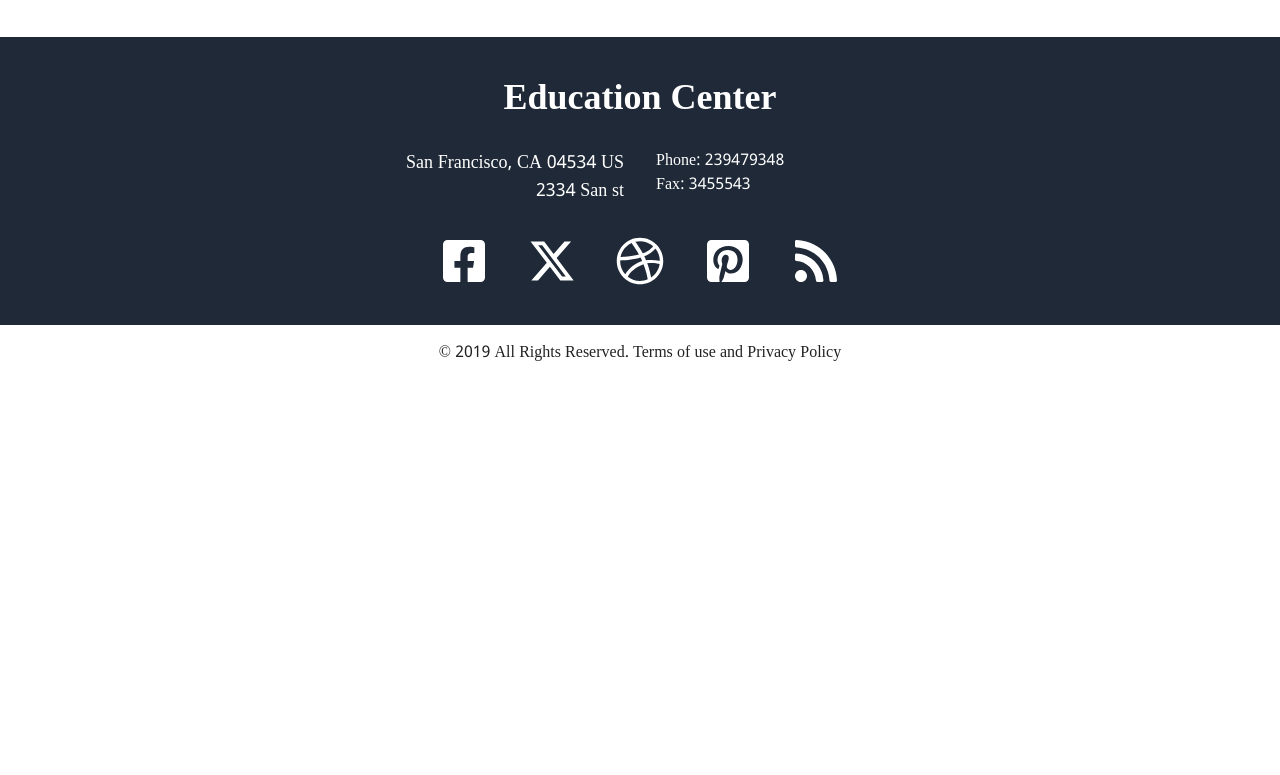
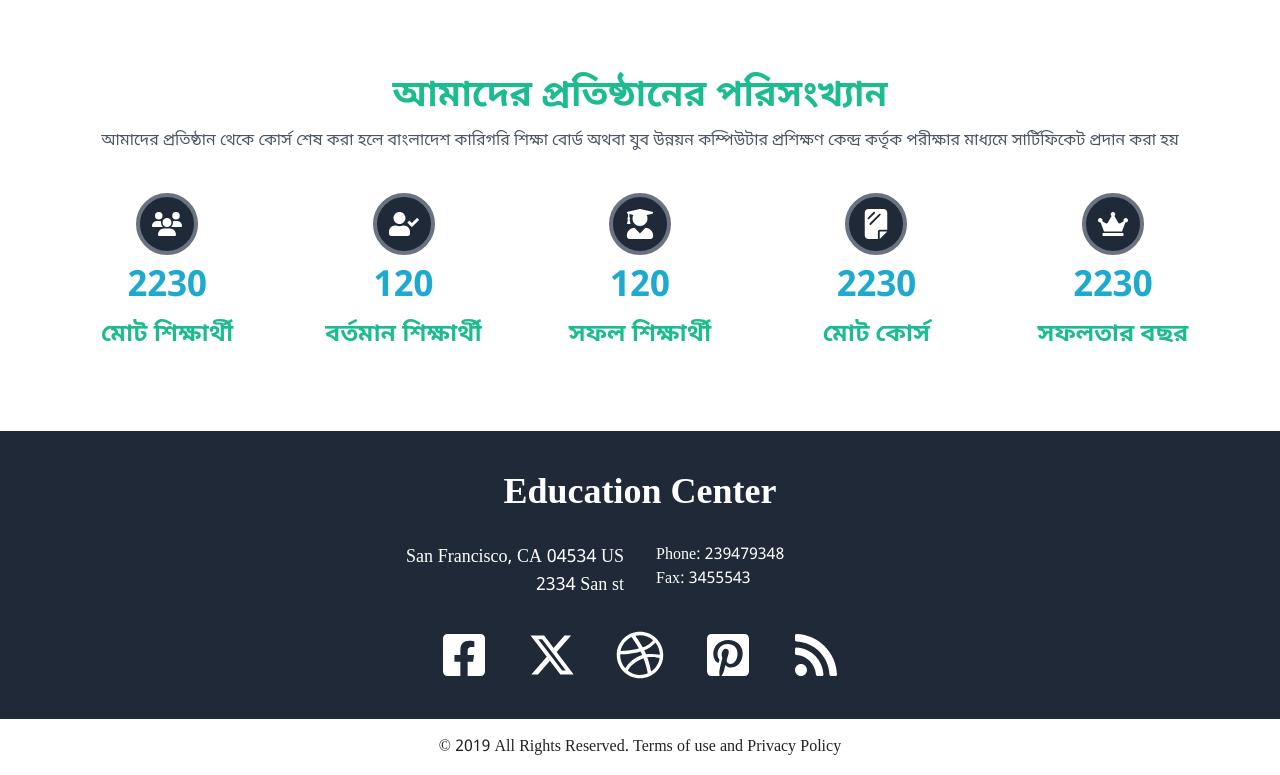
Before and after one commit to mohon01/BestComputer, a Gatsby site: page / in a window 1280 px wide. Shown: the part 2551-3326 px from the top of the page. Before the commit the page ends 2932 px from the top, so only its background shows below. Built offline with nearby package versions, Linux system fonts and the light colour scheme; Gatsby itself is replaced by a stand-in of ours; some packages are replaced by stand-ins of ours; a web font is replaced by a local one.

Commit message:
added insights

```diff
--- a/src/components/route/home/courses/Courses.tsx
+++ b/src/components/route/home/courses/Courses.tsx
@@ -14,7 +14,7 @@ export default function Courses() {
   return (
     <div className="space-y-10 bg-slate-100 px-2 py-16 md:px-20">
       <div className="space-y-4 text-center">
-        <p className="text-4xl font-bold text-primary-100">
+        <p className="text-2xl font-bold text-primary-100 md:text-4xl">
           আমাদের লেটেস্ট কোর্স সমূহঃ
         </p>
         <p>
@@ -22,7 +22,7 @@ export default function Courses() {
           ক্যারিয়ার গড়ে তুলুন
         </p>
       </div>
-      <div className="grid items-center justify-center gap-6 md:grid-cols-4">
+      <div className="grid grid-cols-2 items-center justify-center gap-2 md:grid-cols-4 md:gap-6">
         <CoursesModel img={img1} color="blue" title="অফিস অ্যাপলিকেশন" />
         <CoursesModel img={img2} color="green" title="ডাটাবেজ প্রোগ্রামিং" />
         <CoursesModel img={img3} color="blue" title="ডিজিটাল মার্কেটিং" />
--- a/src/components/route/home/courses/CoursesModel.tsx
+++ b/src/components/route/home/courses/CoursesModel.tsx
@@ -91,7 +91,7 @@ export default function CoursesModel({ img, color, title }: props) {
       <div className="relative">
         <img src={img} alt="Course Image" className="w-full object-cover" />
         <div
-          className={`absolute bottom-0 w-full p-4 text-2xl text-white ${
+          className={`absolute bottom-0 w-full p-4 text-sm text-white md:text-2xl ${
             color === "green"
               ? "bg-primary-100"
               : color === "blue"
--- /dev/null
+++ b/src/components/route/home/insights/Insights.tsx
@@ -0,0 +1,36 @@
+import React from "react";
+import { FaCrown, FaUserCheck, FaUserGraduate } from "react-icons/fa";
+import { FaSheetPlastic, FaUsers } from "react-icons/fa6";
+import InsightsModel from "./InsightsModel";
+
+export default function Insights() {
+  return (
+    <div className="my-20 flex flex-col items-center justify-center gap-10 px-2 text-center">
+      <div className="space-y-3">
+        <p className="text-4xl font-bold text-primary-100">
+          আমাদের প্রতিষ্ঠানের পরিসংখ্যান
+        </p>
+        <p className="text-gray-600">
+          আমাদের প্রতিষ্ঠান থেকে কোর্স শেষ করা হলে বাংলাদেশ কারিগরি শিক্ষা বোর্ড
+          অথবা যুব উন্নয়ন কম্পিউটার প্রশিক্ষণ কেন্দ্র কর্তৃক পরীক্ষার মাধ্যমে
+          সার্টিফিকেট প্রদান করা হয়
+        </p>
+      </div>
+      <div className="grid grid-cols-2 gap-10 md:grid-cols-5 md:gap-20">
+        <InsightsModel number={2230} label="মোট শিক্ষার্থী" icon={FaUsers} />
+        <InsightsModel
+          number={120}
+          label="বর্তমান শিক্ষার্থী"
+          icon={FaUserCheck}
+        />
+        <InsightsModel
+          number={120}
+          label="সফল শিক্ষার্থী"
+          icon={FaUserGraduate}
+        />
+        <InsightsModel number={2230} label="মোট কোর্স" icon={FaSheetPlastic} />
+        <InsightsModel number={2230} label="সফলতার বছর" icon={FaCrown} />
+      </div>
+    </div>
+  );
+}
--- /dev/null
+++ b/src/components/route/home/insights/InsightsModel.tsx
@@ -0,0 +1,31 @@
+import React from "react";
+import { IconType } from "react-icons";
+
+interface InsightsModelProps {
+  number: number;
+  label: string;
+  icon: IconType;
+}
+
+export default function InsightsModel({
+  number,
+  label,
+  icon: Icon,
+}: InsightsModelProps) {
+  return (
+    <div className="flex flex-col items-center justify-center gap-3">
+      <div
+        className="rounded-full border-4 border-gray-500 bg-gray-800 p-3 text-white"
+        aria-label={`${label} Icon`}
+      >
+        <Icon size={30} />
+      </div>
+      <div className="text-3xl font-bold text-primary-200 md:text-4xl">
+        {number}
+      </div>
+      <div className="text-xl font-bold text-primary-100 md:text-2xl">
+        {label}
+      </div>
+    </div>
+  );
+}
--- a/src/pages/index.tsx
+++ b/src/pages/index.tsx
@@ -4,6 +4,7 @@ import StickyHeader from "../components/common/Headers/StickyHeader";
 import Footer from "../components/common/footer/Footer";
 import Courses from "../components/route/home/courses/Courses";
 import { Slider } from "../components/route/home/hero/Slider";
+import Insights from "../components/route/home/insights/Insights";
 import Services from "../components/route/home/services/Services";
 import WhyUs from "../components/route/home/whyus/WhyUs";
 
@@ -16,6 +17,7 @@ const IndexPage = () => {
       <Courses />
       <Services />
       <WhyUs />
+      <Insights />
       <Footer />
     </main>
   );
```
